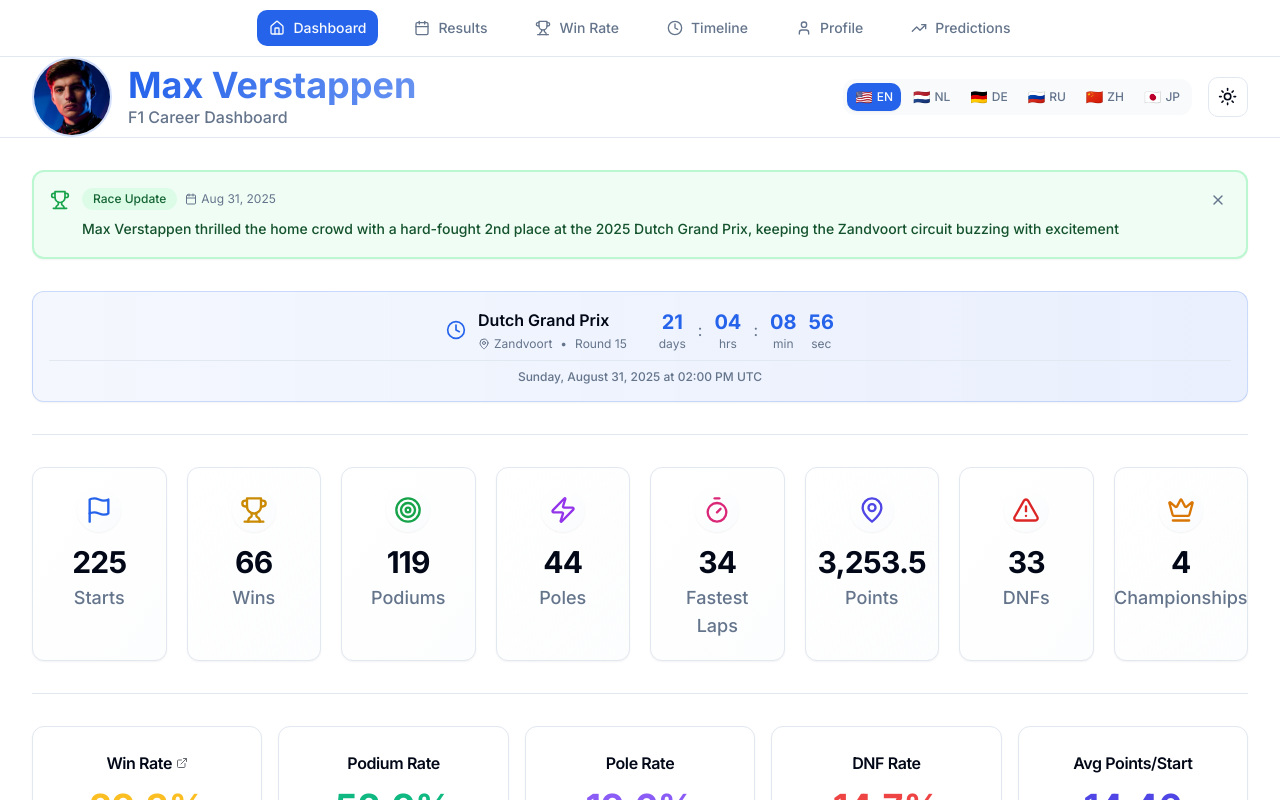
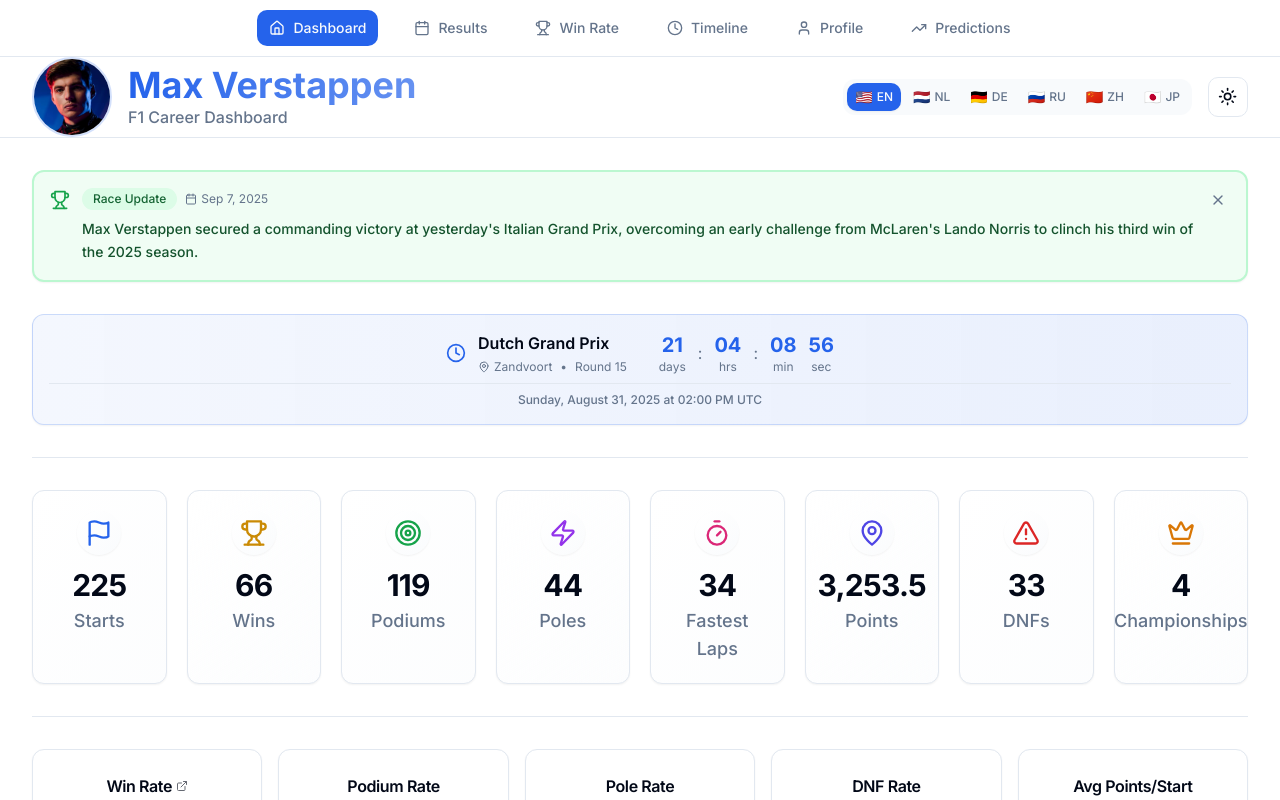
Before and after one commit to sinha-sys/max-verstappen-f1-dashboard, a Next.js app: page / in a window 1280 px wide. Shown: the top 800 px of the page. Built offline with nearby package versions, Linux system fonts and the light colour scheme.

Commit message:
Update news alert with Italian GP victory message
- Updated news message to announce Max's commanding victory at Italian GP
- Changed date from Aug 31 to Sep 7, 2025 (Italian GP date)
- News now mentions overcoming Lando Norris challenge and third win of 2025

```diff
--- a/components/dashboard/NewsAlert.tsx
+++ b/components/dashboard/NewsAlert.tsx
@@ -80,7 +80,7 @@
                 {showDate && (
                   <div className="flex items-center gap-1 text-xs text-muted-foreground">
                     <Calendar className="h-3 w-3" />
-                    <span>Aug 31, 2025</span>
+                    <span>Sep 7, 2025</span>
                   </div>
                 )}
               </div>
--- a/messages/en.json
+++ b/messages/en.json
@@ -29,7 +29,7 @@
   },
   "news": {
     "raceUpdate": "Race Update",
-    "dutchGP2025": "Max Verstappen thrilled the home crowd with a hard-fought 2nd place at the 2025 Dutch Grand Prix, keeping the Zandvoort circuit buzzing with excitement",
+    "dutchGP2025": "Max Verstappen secured a commanding victory at yesterday's Italian Grand Prix, overcoming an early challenge from McLaren's Lando Norris to clinch his third win of the 2025 season.",
     "dismiss": "Dismiss news alert"
   },
 
```
